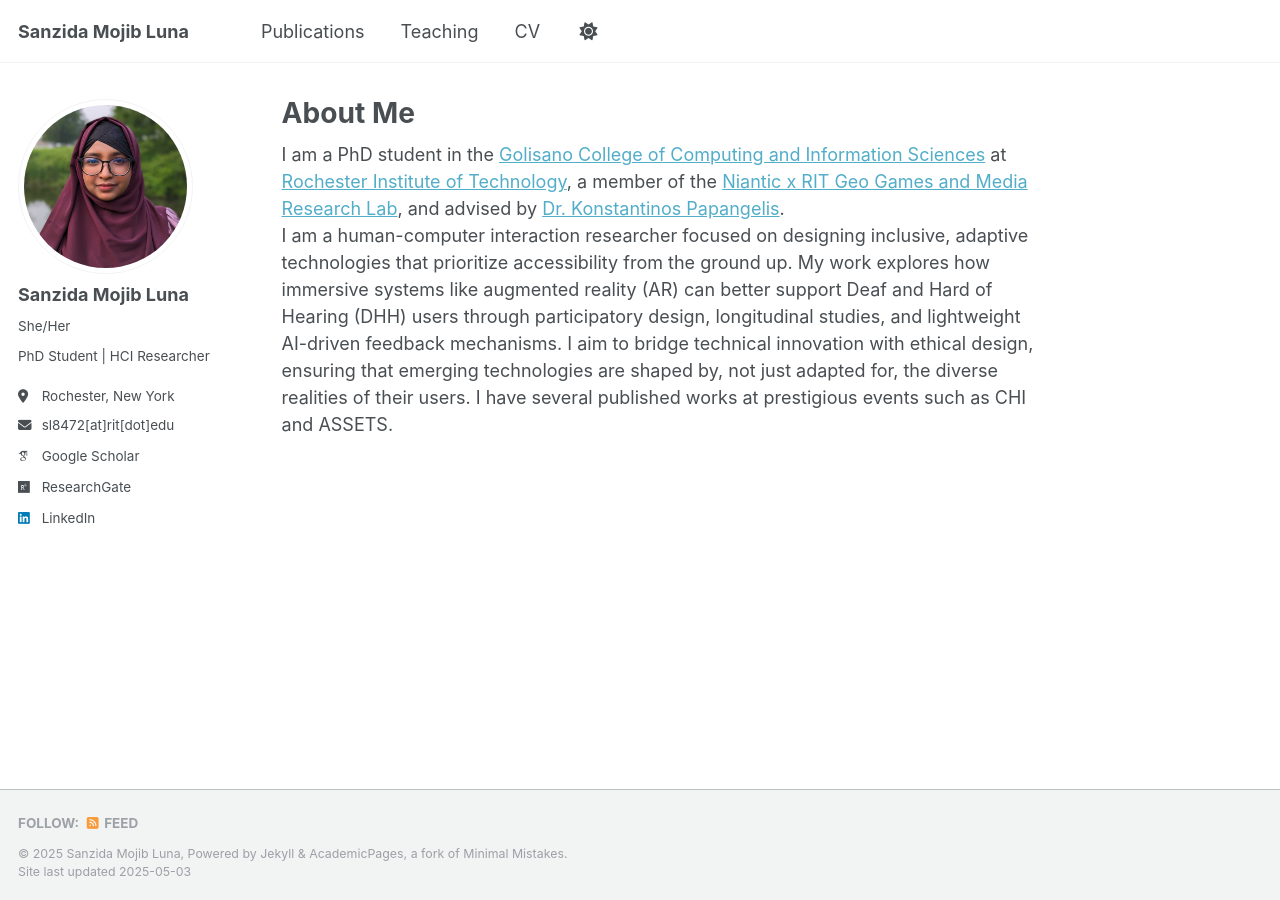
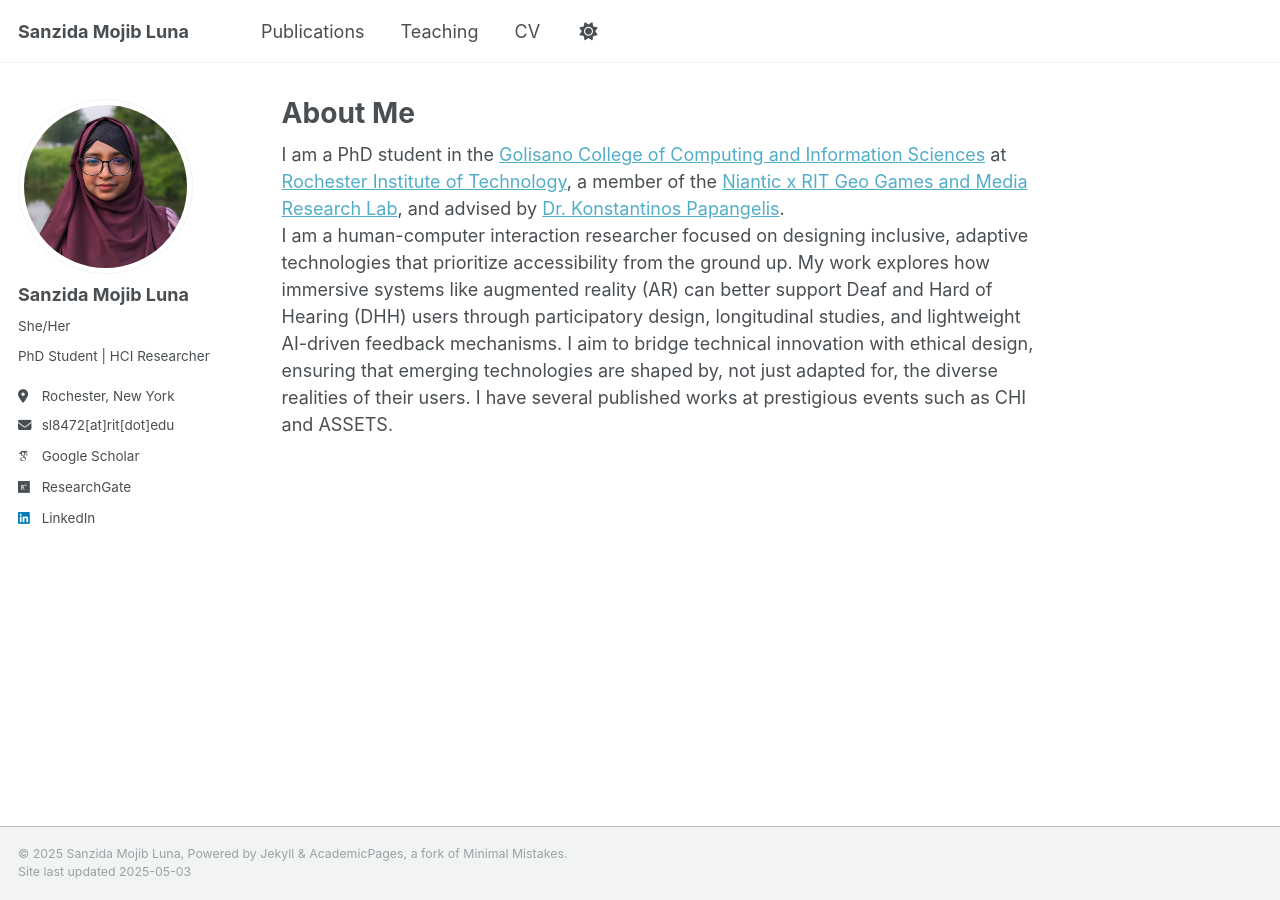
Before and after one commit to SanzidaMojibLuna/SanzidaMojibLuna.github.io, a Jekyll site: the page built from _pages/about.md, in a window 1280 px wide. Built offline with Jekyll 4.4.1, drawn with Linux system fonts in a browser that asks for light colours; some web fonts are replaced.

Commit message:
Update footer.html

```diff
--- a/_includes/footer.html
+++ b/_includes/footer.html
@@ -1,7 +1,7 @@
 {% include base_path %}
 
 {% if site.author.github or site.author.bitbucket or site.atom_feed.hide != true %}
-<div class="page__footer-follow">
+<!--<div class="page__footer-follow">
   <ul class="social-icons">
     {% if site.data.ui-text[site.locale].follow_label %}
       <li><strong>{{ site.data.ui-text[site.locale].follow_label }}</strong></li>
@@ -17,7 +17,7 @@
     {% endif %}
   </ul>
 </div>
-{% endif %}
+{% endif %}-->
 
 <div class="page__footer-copyright">
   &copy; {{ site.time | date: '%Y' }} {{ site.name | default: site.title }}, {{ site.data.ui-text[site.locale].powered_by | default: "Powered by" }} <a href="http://jekyllrb.com" rel="nofollow">Jekyll</a> &amp; <a href="https://github.com/academicpages/academicpages.github.io">AcademicPages</a>, a fork of <a href="https://mademistakes.com/work/minimal-mistakes-jekyll-theme/" rel="nofollow">Minimal Mistakes</a>.<br />
```
